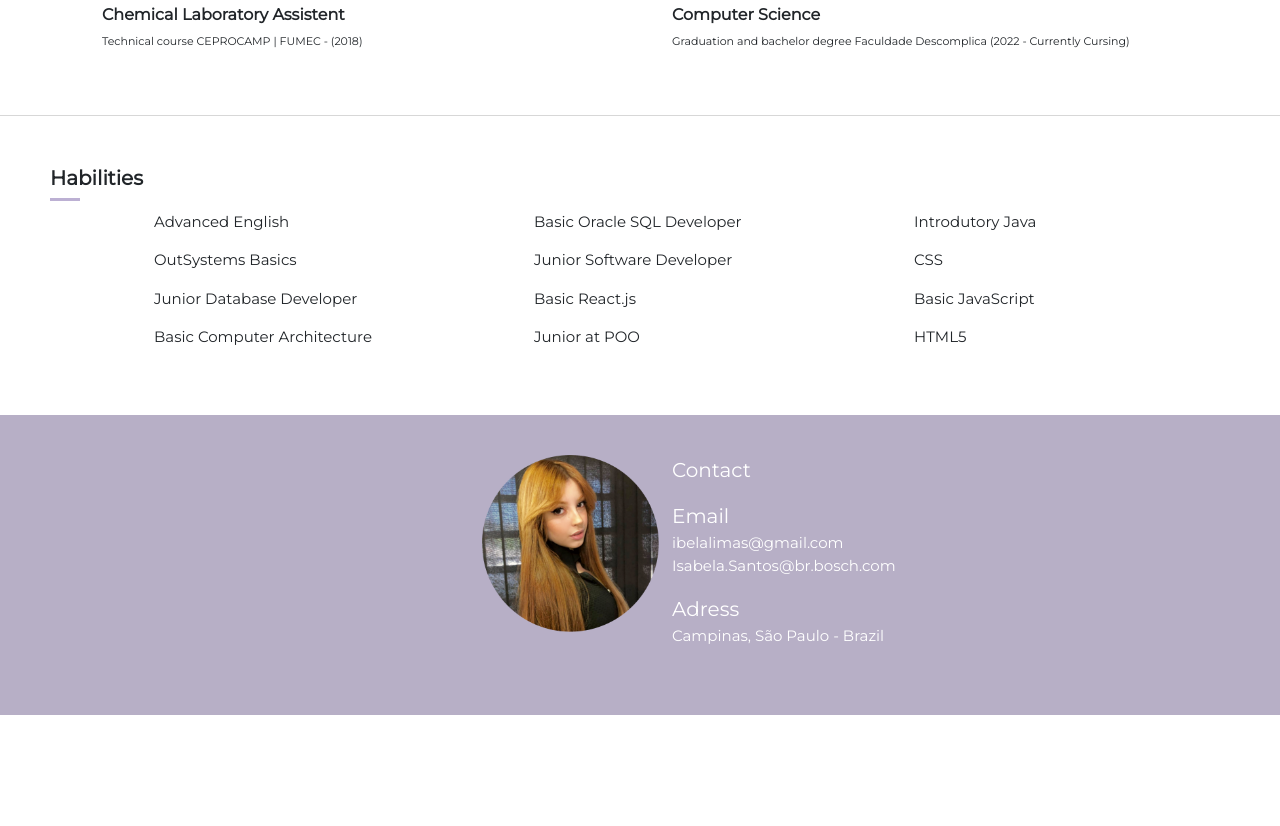
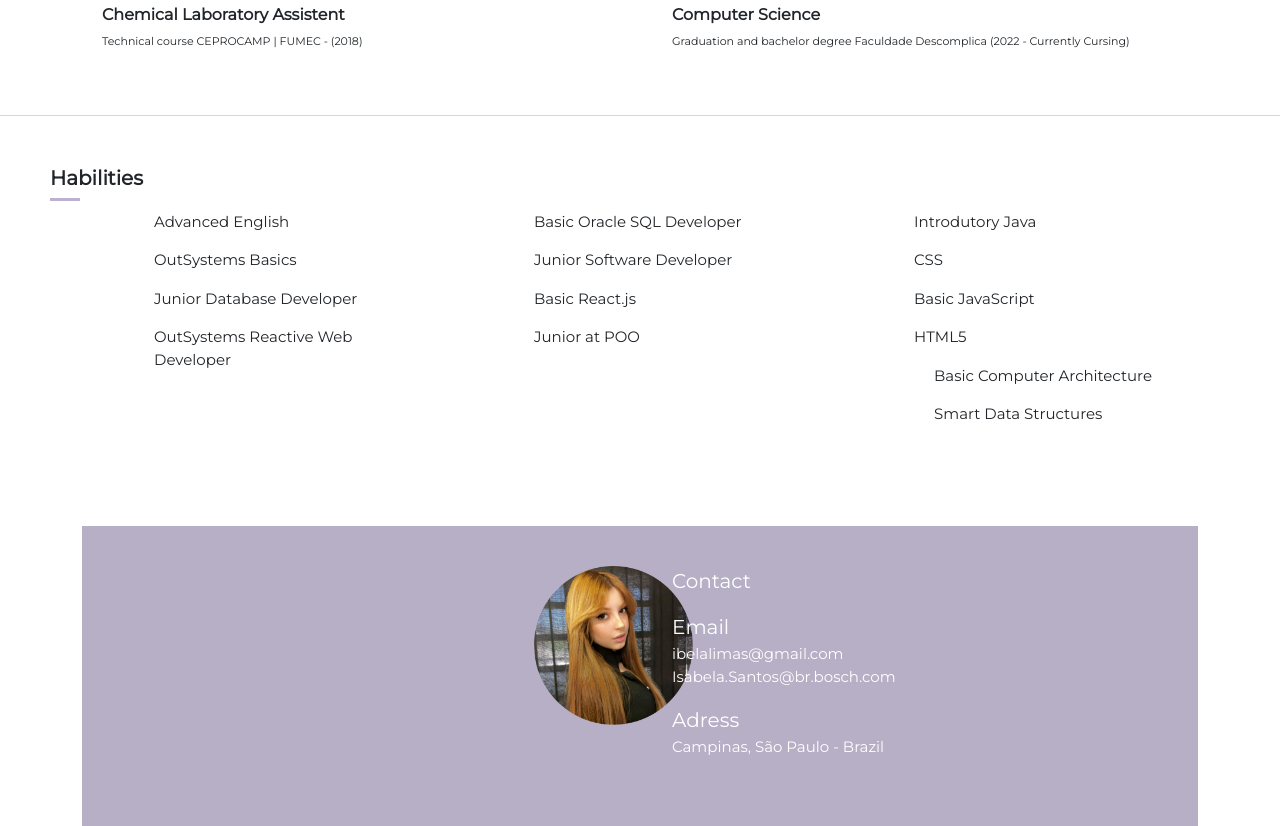
Before and after one commit to isabelalsantos/curriculo, a plain HTML site: page index.html in a window 1280 px wide. Shown: the part 844-1670 px from the top of the page. Before the commit the page ends 1559 px from the top, so only its background shows below. Drawn offline with nearby package versions, Linux system fonts and the light colour scheme.

Commit message:
Update index.html

```diff
--- a/index.html
+++ b/index.html
@@ -117,7 +117,7 @@
             <ul>Advanced English </ul>
             <ul>OutSystems Basics</ul>
             <ul>Junior Database Developer </ul>
-            <ul>Basic Computer Architecture </ul>
+            <ul>OutSystems Reactive Web Developer </ul>
         </div>
       </div>
       <div class="col">
@@ -134,6 +134,11 @@
             <ul>CSS</ul>
             <ul>Basic JavaScript</ul>
             <ul>HTML5</ul>
+        </div>
+        <div class="col">
+        <div class = "txtEp">
+            <ul>Basic Computer Architecture</ul>
+            <ul>Smart Data Structures</ul>
         </div>
       </div>
     </div>
```
